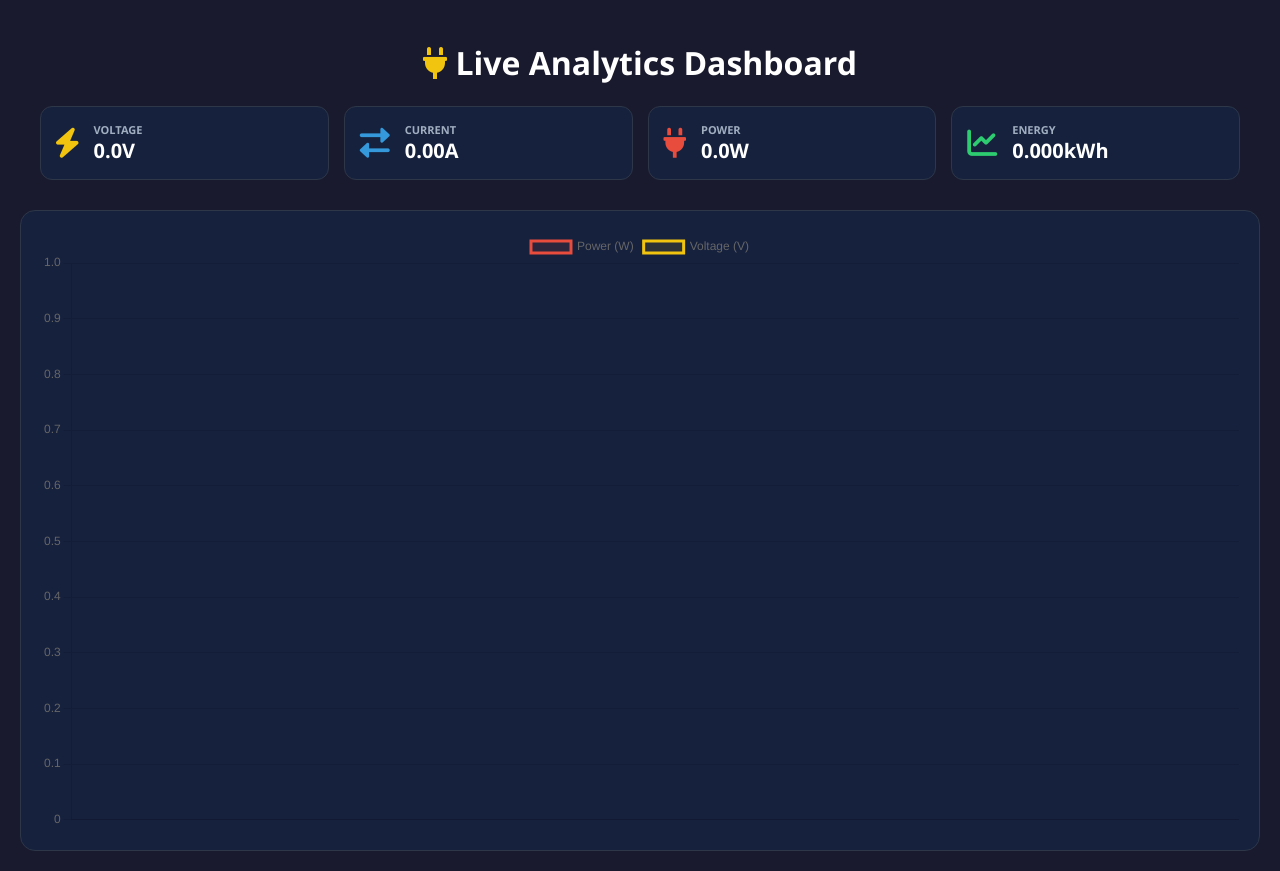
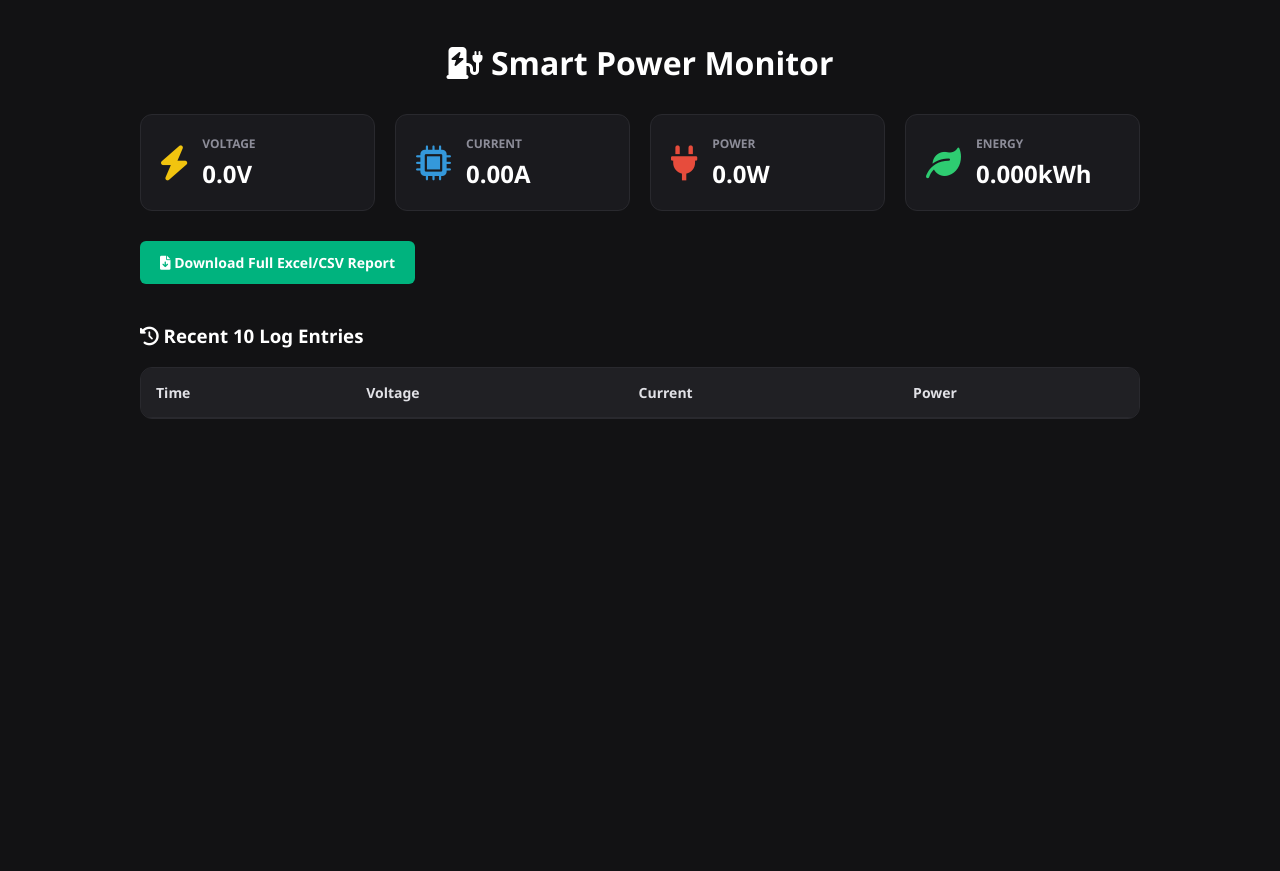
Before and after one commit to Titan-BD/Hall-Management, a website: page public/index.html in a window 1280 px wide. After the commit the page ends 800 px from the top, so only its background shows below. Drawn offline with nearby package versions, Linux system fonts and the light colour scheme; no server answers.

Commit message:
Refactor index.html for Smart Power Monitor
Updated the title and styles for the Smart Power Monitor. Added alert system and enhanced the layout for better user experience.

```diff
--- a/public/index.html
+++ b/public/index.html
@@ -1,96 +1,124 @@
 <!DOCTYPE HTML>
 <html>
 <head>
-  <title>Advanced Power Monitor</title>
+  <title>Smart Power Monitor</title>
   <meta name="viewport" content="width=device-width, initial-scale=1">
   <link rel="stylesheet" href="https://cdnjs.cloudflare.com/ajax/libs/font-awesome/6.0.0/css/all.min.css">
   <script src="/socket.io/socket.io.js"></script>
-  <!-- Chart.js Library -->
-  <script src="https://cdn.jsdelivr.net/npm/chart.js"></script>
 
   <style>
-    :root { --bg-color: #1a1a2e; --card-bg: #16213e; --text-color: #ffffff; --label-color: #a0aec0; --border-color: #2d3748; }
+    :root { --bg-color: #121214; --card-bg: #1a1a1e; --text-color: #ffffff; --border-color: #29292e; --accent-color: #00b37e; }
     body { font-family: 'Segoe UI', sans-serif; background-color: var(--bg-color); color: var(--text-color); padding: 20px; margin: 0; }
-    .header { max-width: 1200px; margin: 0 auto 20px auto; text-align: center; }
-    .grid { display: grid; grid-template-columns: repeat(auto-fit, minmax(180px, 1fr)); gap: 15px; max-width: 1200px; margin: 0 auto 30px auto; }
-    .card { background: var(--card-bg); border-radius: 12px; padding: 15px; border: 1px solid var(--border-color); display: flex; align-items: center; }
-    .icon { font-size: 30px; margin-right: 15px; }
-    .content { display: flex; flex-direction: column; }
-    .label { font-size: 11px; color: var(--label-color); font-weight: 600; }
-    .value { font-size: 20px; font-weight: 600; }
-    .chart-container { max-width: 1200px; margin: 0 auto; background: var(--card-bg); padding: 20px; border-radius: 15px; border: 1px solid var(--border-color); }
-    .fa-bolt { color: #f1c40f; } .fa-exchange-alt { color: #3498db; } .fa-plug { color: #e74c3c; }
-    .fa-chart-line { color: #2ecc71; } .fa-wave-square { color: #9b59b6; } .fa-percent { color: #e67e22; }
+    .container { max-width: 1000px; margin: 0 auto; }
+    .header { text-align: center; margin-bottom: 30px; }
+
+    /* Alert System Style */
+    .alert-box { display: none; background: #f75a68; color: white; padding: 15px; border-radius: 8px; text-align: center; font-weight: bold; margin-bottom: 20px; animation: blink 1.5s infinite; }
+    @keyframes blink { 0% { opacity: 1; } 50% { opacity: 0.5; } 100% { opacity: 1; } }
+
+    .grid { display: grid; grid-template-columns: repeat(auto-fit, minmax(200px, 1fr)); gap: 20px; margin-bottom: 30px; }
+    .card { background: var(--card-bg); border-radius: 12px; padding: 20px; border: 1px solid var(--border-color); display: flex; align-items: center; }
+    .icon { font-size: 35px; margin-right: 15px; color: var(--accent-color); }
+    .value { font-size: 24px; font-weight: bold; margin-top: 5px; }
+    .label { font-size: 12px; color: #8d8d99; font-weight: bold; text-transform: uppercase; }
+
+    /* Action & Table Styles */
+    .btn-download { background: var(--accent-color); color: white; border: none; padding: 12px 20px; font-size: 14px; font-weight: bold; border-radius: 6px; cursor: pointer; text-decoration: none; display: inline-block; margin-bottom: 20px; }
+    .btn-download:hover { background: #00875f; }
+    .table-container { background: var(--card-bg); border: 1px solid var(--border-color); border-radius: 12px; overflow: hidden; }
+    table { width: 100%; border-collapse: collapse; text-align: left; }
+    th, td { padding: 15px; border-bottom: 1px solid var(--border-color); }
+    th { background: #202024; color: #e1e1e6; font-size: 14px; }
+    tr:hover { background: #202024; }
   </style>
 </head>
 <body>
-  <div class="header">
-    <h1><i class="fas fa-plug" style="color: #f1c40f;"></i> Live Analytics Dashboard</h1>
-  </div>
+  <div class="container">
+    <div class="header">
+      <h1><i class="fas fa-charging-station"></i> Smart Power Monitor</h1>
+    </div>
 
-  <div class="grid">
-    <div class="card"><i class="fas fa-bolt icon"></i><div class="content"><div class="label">VOLTAGE</div><div class="value" id="voltage">0.0V</div></div></div>
-    <div class="card"><i class="fas fa-exchange-alt icon"></i><div class="content"><div class="label">CURRENT</div><div class="value" id="current">0.00A</div></div></div>
-    <div class="card"><i class="fas fa-plug icon"></i><div class="content"><div class="label">POWER</div><div class="value" id="power">0.0W</div></div></div>
-    <div class="card"><i class="fas fa-chart-line icon"></i><div class="content"><div class="label">ENERGY</div><div class="value" id="energy">0.000kWh</div></div></div>
-  </div>
+    <!-- Alert Banner -->
+    <div id="alertBox" class="alert-box"><i class="fas fa-exclamation-triangle"></i> OVERLOAD WARNING: HIGH POWER CONSUMPTION!</div>
 
-  <!-- গ্রাফের জন্য ক্যানভাস -->
-  <div class="chart-container">
-    <canvas id="realtimeChart"></canvas>
+    <!-- Realtime Cards -->
+    <div class="grid">
+      <div class="card"><i class="fas fa-bolt icon" style="color:#f1c40f;"></i><div><div class="label">Voltage</div><div class="value" id="voltage">0.0V</div></div></div>
+      <div class="card"><i class="fas fa-microchip icon" style="color:#3498db;"></i><div><div class="label">Current</div><div class="value" id="current">0.00A</div></div></div>
+      <div class="card"><i class="fas fa-plug icon" style="color:#e74c3c;"></i><div><div class="label">Power</div><div class="value" id="power">0.0W</div></div></div>
+      <div class="card"><i class="fas fa-leaf icon" style="color:#2ecc71;"></i><div><div class="label">Energy</div><div class="value" id="energy">0.000kWh</div></div></div>
+    </div>
+
+    <!-- Download Button -->
+    <a href="/api/download" class="btn-download"><i class="fas fa-file-download"></i> Download Full Excel/CSV Report</a>
+
+    <!-- Recent Logs Table -->
+    <h3><i class="fas fa-history"></i> Recent 10 Log Entries</h3>
+    <div class="table-container">
+      <table>
+        <thead>
+          <tr>
+            <th>Time</th>
+            <th>Voltage</th>
+            <th>Current</th>
+            <th>Power</th>
+          </tr>
+        </thead>
+        <tbody id="tableBody">
+          <!-- Data will load here dynamically -->
+        </tbody>
+      </table>
+    </div>
   </div>
 
   <script>
-    // গ্রাফ সেটআপ
-    const ctx = document.getElementById('realtimeChart').getContext('2d');
-    const realtimeChart = new Chart(ctx, {
-        type: 'line',
-        data: {
-            labels: [],
-            datasets: [
-                { label: 'Power (W)', data: [], borderColor: '#e74c3c', backgroundColor: 'rgba(231, 76, 60, 0.1)', fill: true, tension: 0.3 },
-                { label: 'Voltage (V)', data: [], borderColor: '#f1c40f', backgroundColor: 'rgba(241, 196, 15, 0.1)', fill: false, tension: 0.3 }
-            ]
-        },
-        options: { responsive: true, scales: { x: { grid: { display: false } }, y: { beginAtZero: false } } }
-    });
+    const socket = io();
+    const alertBox = document.getElementById('alertBox');
+    const tableBody = document.getElementById('tableBody');
 
-    // পেজ লোড হলে ডেটাবেস থেকে পুরনো শেষ ৩০টি ডেটা এনে গ্রাফে দেখানো
+    // পেজ লোড হলে পুরনো শেষ ১০টি ডেটা টেবিলে দেখানো
     fetch('/api/history')
       .then(res => res.json())
       .then(data => {
-          data.forEach(item => {
-              const time = new Date(item.timestamp).toLocaleTimeString();
-              realtimeChart.data.labels.push(time);
-              realtimeChart.data.datasets[0].data.push(item.power);
-              realtimeChart.data.datasets[1].data.push(item.voltage);
-          });
-          realtimeChart.update();
+        data.forEach(item => addRowToTable(item, false));
       });
 
-    // রিয়েল-টাইม আপডেট ও গ্রাফ স্ক্রোলিং
-    const socket = io();
+    // রিয়েল-টাইম আপডেট
     socket.on('powerUpdate', (data) => {
         document.getElementById('voltage').innerText = data.voltage + 'V';
         document.getElementById('current').innerText = data.current + 'A';
         document.getElementById('power').innerText = data.power + 'W';
         document.getElementById('energy').innerText = data.energy + 'kWh';
 
-        const now = new Date().toLocaleTimeString();
+        // ⚠️ অ্যালার্ট কন্ডিশন: পাওয়ার ৪০০ ওয়াটের বেশি হলে লাল ওয়ার্নিং দেখাবে
+        if (parseFloat(data.power) > 400) {
+            alertBox.style.display = 'block';
+        } else {
+            alertBox.style.display = 'none';
+        }
 
-        // নতুন ডেটা গ্রাফে পুশ করা
-        realtimeChart.data.labels.push(now);
-        realtimeChart.data.datasets[0].data.push(data.power);
-        realtimeChart.data.datasets[1].data.push(data.voltage);
+        // টেবিলে নতুন লাইভ ডেটা যোগ করা
+        addRowToTable(data, true);
+    });
 
-        // গ্রাফে ৩০টির বেশি ডেটা হলে প্রথমটি ডিলিট করে স্ক্রোল করা
-        if(realtimeChart.data.labels.length > 30) {
-            realtimeChart.data.labels.shift();
-            realtimeChart.data.datasets[0].data.shift();
-            realtimeChart.data.datasets[1].data.shift();
+    function addRowToTable(item, isNew) {
+        const time = item.timestamp ? new Date(item.timestamp).toLocaleTimeString() : new Date().toLocaleTimeString();
+        const row = `<tr>
+            <td>${time}</td>
+            <td>${item.voltage}V</td>
+            <td>${item.current}A</td>
+            <td>${item.power}W</td>
+        </tr>`;
+
+        if (isNew) {
+            tableBody.insertAdjacentHTML('afterbegin', row);
+            if (tableBody.children.length > 10) {
+                tableBody.lastElementChild.remove(); // ১০টার বেশি হলে নিচেরটা ডিলিট
+            }
+        } else {
+            tableBody.insertAdjacentHTML('beforeend', row);
         }
-        realtimeChart.update();
-    });
+    }
   </script>
 </body>
 </html>
```
